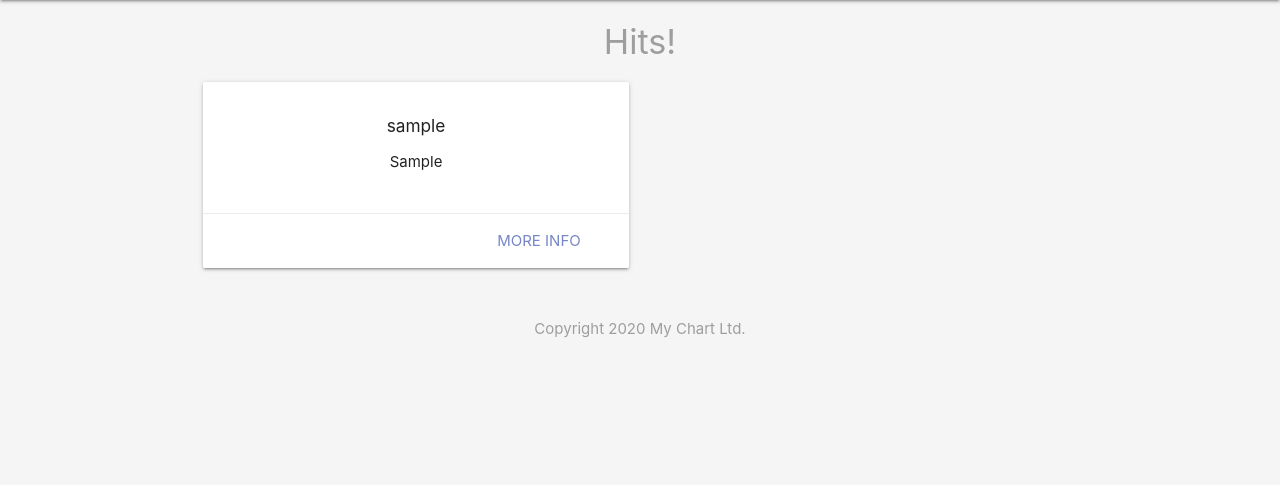
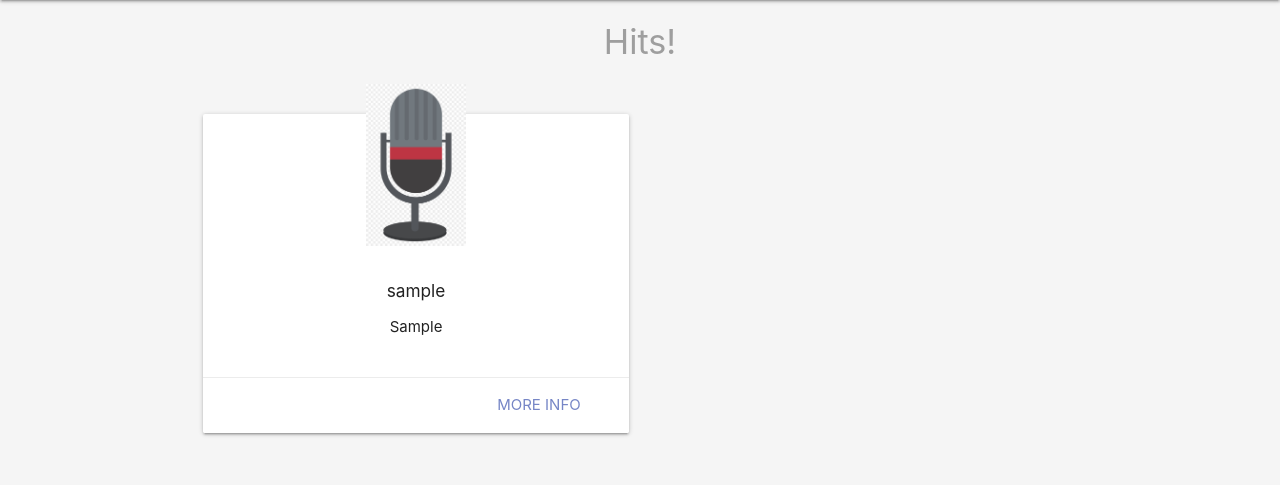
Before and after one commit to AgaPer100/RadioSongsChart, a PHP site: page /index.php in a window 1280 px wide. Shown: the part 64-549 px from the top of the page. Run offline with PHP 8.4, Linux system fonts and the light colour scheme; tables that the repository leaves empty or names only in its code hold one stand-in row (values such as "Sample post").

Commit message:
added img

```diff
--- a/details.php
+++ b/details.php
@@ -44,7 +44,7 @@ if(isset($_GET['id'])){
 
     <?php include('templates/header.php') ?>
 
-    <div class="container center">
+    <div class="container center grey-text">
         <?php if($song): ?>
 
             <h4><?php echo htmlspecialchars($song['nickname']); ?></h4>
--- a/index.php
+++ b/index.php
@@ -35,6 +35,7 @@ mysqli_close($conn);
 
             <div class="col s6 md3">
                 <div class="card">
+                    <img src="img/radio.png" alt="radio" class="song">
                     <div class="card-content center">
                         <h6><?php echo htmlspecialchars($chart['nickname']); ?></h6>
                         <ul>
--- a/templates/header.php
+++ b/templates/header.php
@@ -15,6 +15,13 @@
             margin: 20px auto;
             padding: 20px;
         }
+        .song{
+            width: 100px;
+            margin: 40px auto -30px;
+            display: block;
+            position: relative;
+            top: -30px;
+        }
     </style>
 </head>
 
```
Also changed, not shown: img/radio.png (added).
